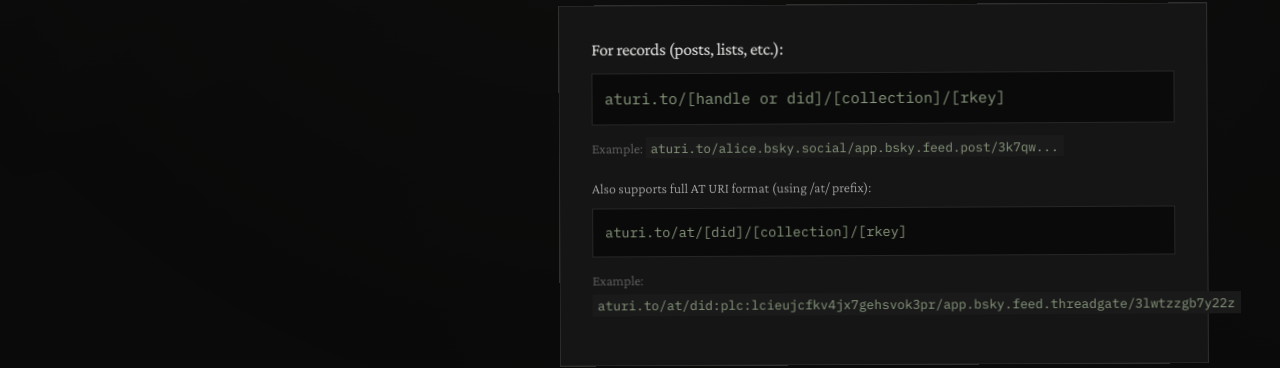
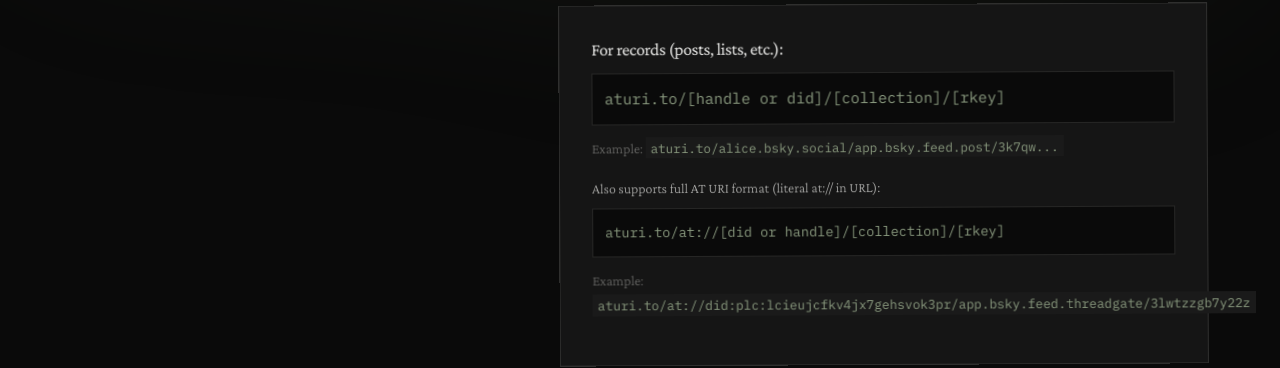
Before and after one commit to atpota-to/aturi, a Next.js app: page /integrate in a window 1280 px wide. Shown: the part 805-1173 px from the top of the page. Built offline with nearby package versions, Linux system fonts and the light colour scheme.

Commit message:
Refactor global styles for improved atmospheric effects and update layout components for z-index management. Enhance AT URI handling in the catch-all route and documentation to support the literal at:// format, ensuring consistent link generation and user experience.

```diff
--- a/src/app/globals.css
+++ b/src/app/globals.css
@@ -55,29 +55,46 @@
   overflow-x: hidden;
 }
 
-/* Ambient background effect */
+/* Moody atmospheric glow overlay - beneath all content */
 body::before {
   content: '';
   position: fixed;
-  top: -50%;
-  left: -50%;
-  width: 200%;
-  height: 200%;
+  inset: 0;
+  z-index: 0;
+  pointer-events: none;
   background:
-    radial-gradient(circle at 20% 30%, var(--glow-medium) 0%, transparent 40%),
-    radial-gradient(circle at 80% 70%, var(--glow-subtle) 0%, transparent 50%),
-    radial-gradient(circle at 50% 50%, var(--glow-medium) 0%, transparent 60%);
-  opacity: 0.4;
-  z-index: -1;
-  animation: ambient-drift 60s ease-in-out infinite alternate;
+    radial-gradient(circle at 20% 30%, rgba(138, 154, 127, 0.18) 0%, transparent 50%),
+    radial-gradient(circle at 80% 70%, rgba(74, 90, 63, 0.15) 0%, transparent 50%),
+    radial-gradient(circle at 50% 50%, rgba(138, 154, 127, 0.12) 0%, transparent 60%);
+  filter: blur(80px);
+  animation: organicBreathe 15s ease-in-out infinite, organicShift 20s ease-in-out infinite;
+  will-change: transform, opacity;
+  opacity: 0.8;
 }
 
-@keyframes ambient-drift {
-  0% {
+@keyframes organicBreathe {
+  0%, 100% {
+    opacity: 0.8;
+    filter: blur(80px);
+  }
+  50% {
+    opacity: 1;
+    filter: blur(100px);
+  }
+}
+
+@keyframes organicShift {
+  0%, 100% {
     transform: translate(0, 0) scale(1);
   }
-  100% {
-    transform: translate(-5%, -5%) scale(1.05);
+  25% {
+    transform: translate(-3%, 3%) scale(1.05);
+  }
+  50% {
+    transform: translate(2%, -2%) scale(0.98);
+  }
+  75% {
+    transform: translate(3%, 2%) scale(1.02);
   }
 }
 
--- a/src/app/integrate/page.tsx
+++ b/src/app/integrate/page.tsx
@@ -34,11 +34,11 @@
 
 ### Full AT URI format (also supported):
 \`\`\`
-aturi.to/at/[did]/[collection]/[rkey]
+aturi.to/at://[did or handle]/[collection]/[rkey]
 \`\`\`
-Example: \`aturi.to/at/did:plc:lcieujcfkv4jx7gehsvok3pr/app.bsky.feed.threadgate/3lwtzzgb7y22z\`
+Example: \`aturi.to/at://did:plc:lcieujcfkv4jx7gehsvok3pr/app.bsky.feed.threadgate/3lwtzzgb7y22z\`
 
-Note: Use \`/at/\` prefix (not \`/at://\`) to preserve the DID format in the URL path.
+Note: Modern browsers support the literal \`at://\` in URL paths.
 
 ## Code Examples
 
@@ -61,10 +61,10 @@
 const customLink = toAturiLink(atUri, 'myshare.app');
 // https://myshare.app/alice.bsky.social/app.bsky.feed.post/3k7qw...
 
-// Or use /at/ prefix for explicit AT URI format
-const didUri = "at://did:plc:xxx/app.bsky.feed.post/3k7qw...";
-const atLink = \`https://aturi.to/at/\${didUri.replace('at://', '')}\`;
-// https://aturi.to/at/did:plc:xxx/app.bsky.feed.post/3k7qw...
+// Or keep the literal at:// in the URL
+const fullAtUri = "at://did:plc:xxx/app.bsky.feed.post/3k7qw...";
+const atUriLink = \`https://aturi.to/\${fullAtUri}\`;
+// https://aturi.to/at://did:plc:xxx/app.bsky.feed.post/3k7qw...
 \`\`\`
 
 ### React Component
@@ -335,7 +335,7 @@
                 Example: <code>aturi.to/alice.bsky.social/app.bsky.feed.post/3k7qw...</code>
               </p>
               <p style={{ color: 'var(--text-secondary)', fontSize: '0.875rem', marginTop: '1rem', marginBottom: '0.5rem' }}>
-                Also supports full AT URI format (using /at/ prefix):
+                Also supports full AT URI format (literal at:// in URL):
               </p>
               <code style={{
                 display: 'block',
@@ -344,10 +344,10 @@
                 background: 'var(--bg-primary)',
                 border: '1px solid var(--border-medium)',
               }}>
-                aturi.to/at/[did]/[collection]/[rkey]
+                aturi.to/at://[did or handle]/[collection]/[rkey]
               </code>
               <p style={{ color: 'var(--text-tertiary)', fontSize: '0.875rem', marginTop: '0.75rem' }}>
-                Example: <code style={{ fontSize: '0.8rem' }}>aturi.to/at/did:plc:lcieujcfkv4jx7gehsvok3pr/app.bsky.feed.threadgate/3lwtzzgb7y22z</code>
+                Example: <code style={{ fontSize: '0.8rem' }}>aturi.to/at://did:plc:lcieujcfkv4jx7gehsvok3pr/app.bsky.feed.threadgate/3lwtzzgb7y22z</code>
               </p>
             </div>
           </div>
@@ -409,10 +409,10 @@
 const customLink = toAturiLink(atUri, 'myshare.app');
 // https://myshare.app/alice.bsky.social/app.bsky.feed.post/3k7qw...
 
-// Or use /at/ prefix for explicit AT URI format
-const didUri = "at://did:plc:xxx/app.bsky.feed.post/3k7qw...";
-const atLink = \`https://aturi.to/at/\${didUri.replace('at://', '')}\`;
-// https://aturi.to/at/did:plc:xxx/app.bsky.feed.post/3k7qw...`}</pre>
+// Or keep the literal at:// in the URL
+const fullAtUri = "at://did:plc:xxx/app.bsky.feed.post/3k7qw...";
+const atUriLink = \`https://aturi.to/\${fullAtUri}\`;
+// https://aturi.to/at://did:plc:xxx/app.bsky.feed.post/3k7qw...`}</pre>
           </div>
 
           <div style={{
--- a/src/app/layout.tsx
+++ b/src/app/layout.tsx
@@ -26,7 +26,7 @@
   return (
     <html lang="en">
       <body>
-        <main>{children}</main>
+        <main style={{ position: 'relative', zIndex: 1 }}>{children}</main>
         <Footer />
         <Analytics />
       </body>
--- a/src/components/Footer.tsx
+++ b/src/components/Footer.tsx
@@ -9,6 +9,8 @@
   return (
     <footer
       style={{
+        position: 'relative',
+        zIndex: 1,
         marginTop: '4rem',
         paddingTop: '2rem',
         paddingBottom: '2rem',
```
Also changed, not shown: src/app/at/[...slug]/page.tsx (+20 -8 lines), src/utils/linkGenerator.ts (+4 -4 lines).
